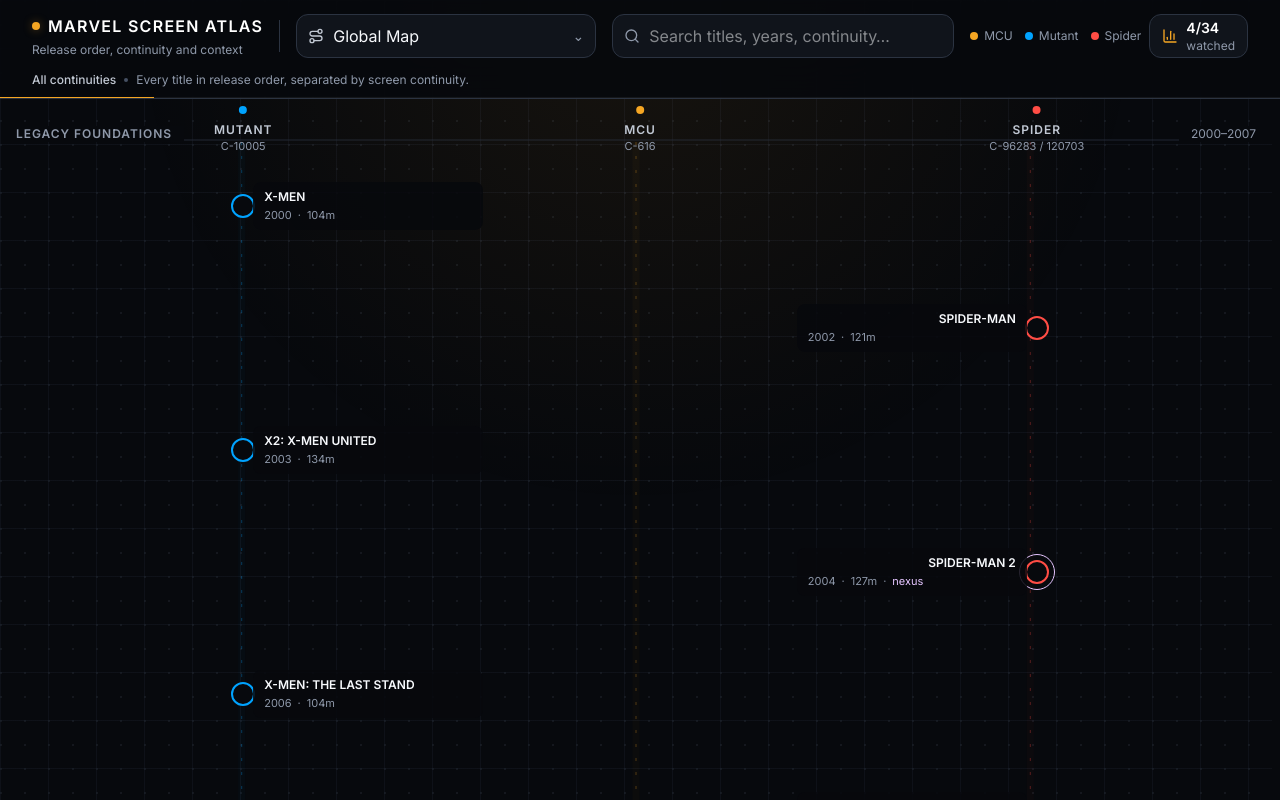
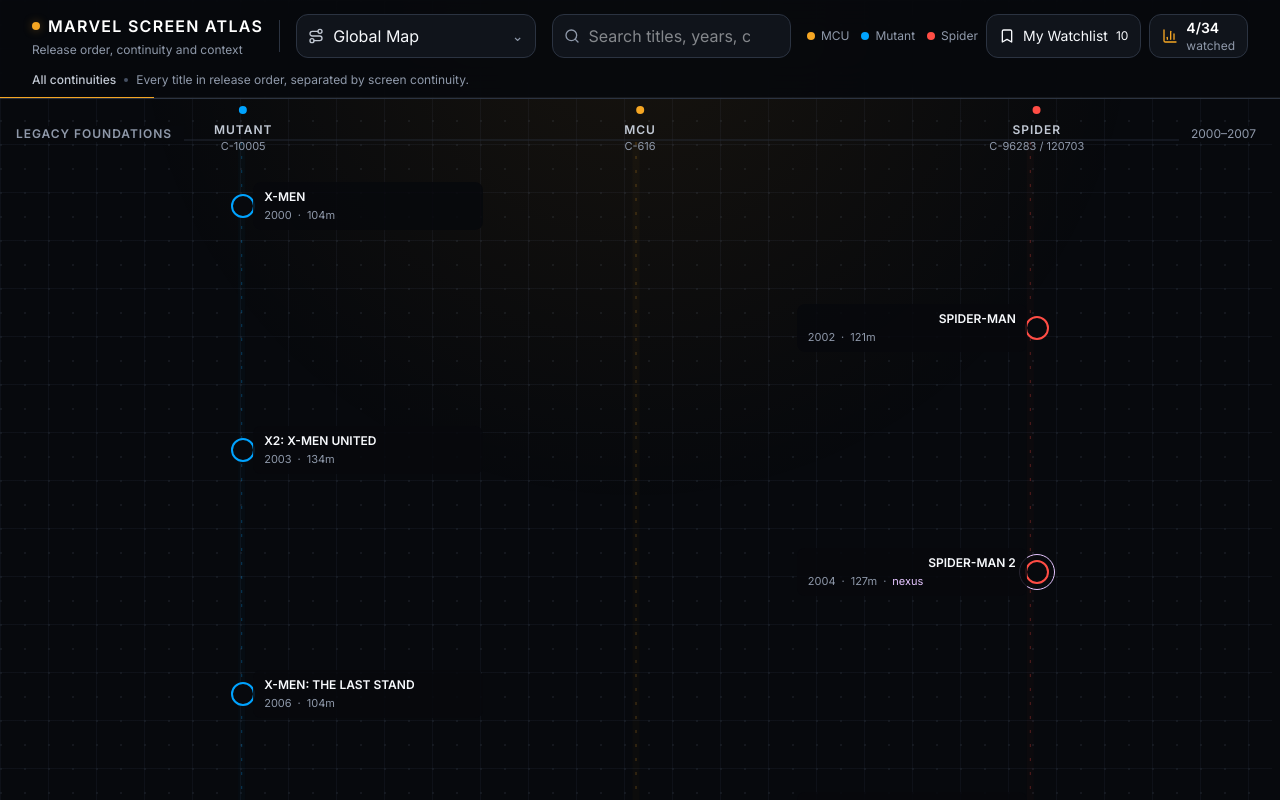
Before and after one commit to BenWassa/marvel, a React (Vite) app: page / in a window 1280 px wide. Built offline with nearby package versions, Linux system fonts and the light colour scheme.

Commit message:
feat: expose personal watchlist from atlas header

```diff
--- a/src/components/AtlasHeader.tsx
+++ b/src/components/AtlasHeader.tsx
@@ -1,5 +1,5 @@
 import React, { useState } from 'react';
-import { BarChart3, Route, Search, X } from 'lucide-react';
+import { BarChart3, Bookmark, Route, Search, X } from 'lucide-react';
 import { ATLAS_ROUTES, AtlasRouteId, getRoute, UNIVERSE_META } from '../atlas';
 
 interface AtlasHeaderProps {
@@ -12,6 +12,8 @@ interface AtlasHeaderProps {
   routeTraversedCount: number;
   routeTotalCount: number;
   onOpenStats: () => void;
+  onOpenWatchlist: () => void;
+  watchlistCount: number;
 }
 
 export const AtlasHeader: React.FC<AtlasHeaderProps> = ({
@@ -24,6 +26,8 @@ export const AtlasHeader: React.FC<AtlasHeaderProps> = ({
   routeTraversedCount,
   routeTotalCount,
   onOpenStats,
+  onOpenWatchlist,
+  watchlistCount,
 }) => {
   const [mobileSearchOpen, setMobileSearchOpen] = useState(false);
   const route = getRoute(activeRouteId);
@@ -152,6 +156,17 @@ export const AtlasHeader: React.FC<AtlasHeaderProps> = ({
 
               <button
                 type="button"
+                onClick={onOpenWatchlist}
+                aria-label={`Open my watchlist, ${watchlistCount} selected titles`}
+                className="atlas-control flex h-11 min-w-11 items-center justify-center gap-2 px-3 font-semibold text-[var(--accent-mcu-core)]"
+              >
+                <Bookmark className="h-4 w-4" aria-hidden="true" />
+                <span className="hidden text-sm lg:inline">My Watchlist</span>
+                <span className="text-xs" aria-hidden="true">{watchlistCount}</span>
+              </button>
+
+              <button
+                type="button"
                 onClick={onOpenStats}
                 aria-label="Open watch progress"
                 className="atlas-control flex h-11 min-w-11 items-center justify-center gap-2 px-3"
```
